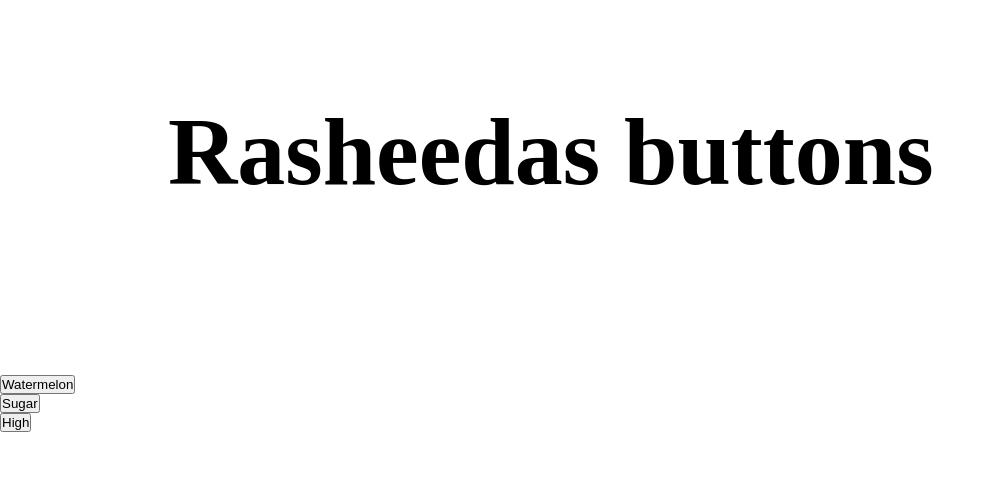
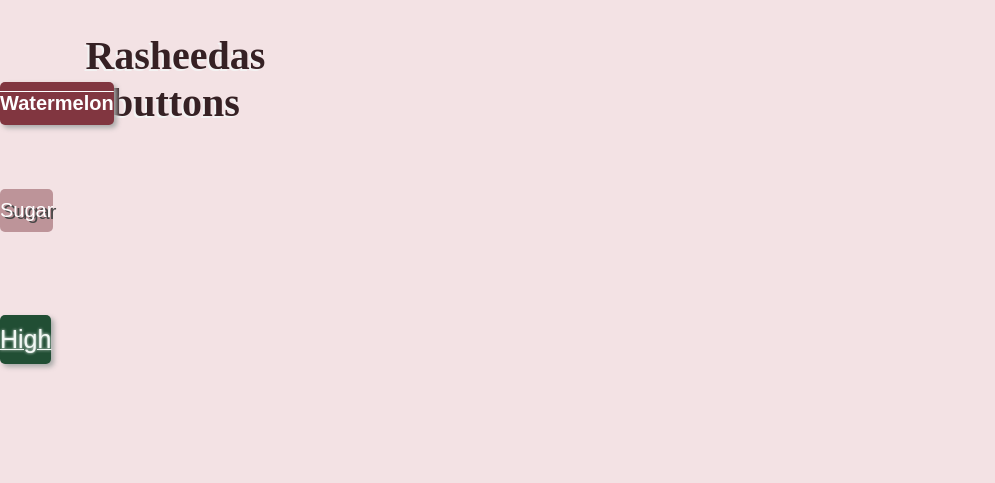
Before and after one commit to rassarg/RASSAR324_FTO2401_GROUPA2_Rasheeda-Sarguro_SDF02, a plain HTML site: page SDF02 CodeSpace Magic Buttons/index.html in a window 1280 px wide. Shown: the whole page, without its empty margins (0-995 px from the left). Drawn offline with Linux system fonts and the light colour scheme; files that its build step writes are made by us from their sources.

Commit message:
correct style.css file

```diff
--- a/SDF02 CodeSpace Magic Buttons/style.css
+++ b/SDF02 CodeSpace Magic Buttons/style.css
@@ -3,12 +3,146 @@
     padding: 0;
     box-sizing: border-box;
 }
-header {
-    font-size: 3rem;
-    margin-top: 1.5rem;
-    margin-right: 2em;
-    margin-bottom: 2em;
-    margin-left: 2em;
-    padding: 1.5em;
+body {
+    background-color: #F3E2E4;
+    font-size: 100%;
+    height: 60vh;
+    display: flex;
+/*I had written my code in VSC as I was learning. Only as I was double-checking the admission requirements, I realised we were supposed to build the pen here*/
+
+/* I struggle with the maths and numbers in general, so the box model idea was very
+challenging for me with the varying dimensions.
+I also still don't fully grasp how to keep different elements structured so that they don't
+change when the width of a screen is changed. But I'm still researching it to getter
+better understanding of it*/
+}
+h1 {
+    margin-left: 20%;
+    margin-top: 10%;
+    margin-right: 10%;
+    text-align: center;
+    height: 50px;
+    color: #362124;
+    font-size: 40px;
+    font-style: grey;
+    text-shadow: -2px 2px #f3f3f3;
+}
+/* I originally had a keyframe implemented for the <h1> element, but I couldn't get it to center properly
+so I've elimiated it entirely*/
+
+/* I grouped my button elements together to make certain elements the same*/
+.button {
+    width: 200px;
+    height: 50px;
+    border-radius: 5px;
+    font-family: sans-serif;
+    text-align: center;
+    display: table;
+    margin-top: 60%;
+}
+/* The button1 bellow I kept as simple as possible to have a base-line in order to build up the challenges on writing CSS code with the other buttons*/
+.button1 {
+    background-color: #813640;
+    border: none;
+    font-size: 20px;
+    font-weight: bolder;
+    border-radius: 5px;
+    padding: 10px 0px;
+    color: white;
+    box-shadow: 3px 3px 5px#a9aaa9;
+    text-decoration: overline;
+    text-decoration-thickness: 5%;
+    text-align: center;
+    font-family: sans-serif;
+}
+   /* I couldn't figure out how to make certain animations work without it affecting all my other codes. This is in particular to margins and everything
+   being moved around unintentionally.
+   So I've commented it out for now, but left it in below
+   so that I can come back to it at a later stage:
+
+    animation-name: bounce;
+    animation-duration: 20s;
+    animation-delay: 0s;
+    animation-iteration-count: infinite;
+    animation-direction: normal;
+    opacity: 50%;
+    border: none;
+}
+@keyframes bounce {
+    from {
+        top: 100px;
+       animation-timing-function: ease-out;
+    }
+    to {
+        top: 90px;
+    }
+}
+
+0% {background-color: #ffffff; color:black;}
+25% {background-color: rgba(4, 87, 47, 0.651); color: #fff;}
+50% {background-color: hsla(0, 100%, 50%, 0.651); color: #fff;}
+100% {background-color: #ffffff; color:#000;}
+50% {background-color: #ff0000a6; color: white;}
+25% {background-color: #04572fa6; color: white;}
+0% {background-color: #ffffff; color: black;}
+*/
+/* button 1 animation*/
+
+.button1:hover {
+    transform: translateY(-5px);
+    font-size: 20px;
+    text-shadow: -3px 2px #3c3c3c;
+}
+/*For button2 I wanted to have a transitional shade between button1 and button2, which I decided to apply to the hover effect, and kept the inactive button harmonous with the 'watermelon' theme*/
+.button2 {
+    margin-bottom: 20%;
+    margin-top: 20%;
+    border: none;
+    border-radius: 5px;
+    padding: 10px 0px;
+    font-size: 20px;
+    color: rgb(254, 254, 254);
+    background-color: #BD9499;
+    text-decoration-thickness: 5%;
+    text-decoration: blink;
+    text-shadow: 3px 2px #464646;
 
 }
+/* button 2 animation*/
+.button2:hover {
+    transform: translateY(-5px);
+    background: linear-gradient(90deg, rgba(129, 54, 64, 0.5), #214E34);
+    color: #ffffff;
+    margin-bottom: 50px;
+    font-size: 25px;
+    box-shadow: 0 5px 8px #787273;
+    text-shadow: 3px 2px #3c3c3c;
+    border: 5px;
+    border-radius: 5px;
+}
+.button3 {
+    margin-top: 20%;
+    border: none;
+    border-radius: 5px;
+    padding: 10px 0px;
+  background-color: #214E34;
+    color: #F2F8F4;
+    margin: 20px auto;
+    font-size: 25px;
+    box-shadow: 3px 3px 5px#a9aaa9;
+    text-decoration: underline;
+    text-decoration-thickness: 5%;
+    text-shadow: 0px 0px 3px rgb(255, 255, 255);
+}
+/* button 3 animation*/
+.button3:hover {
+    background: linear-gradient(90deg, #62A77F, #214E34, #62A77F);
+    transform: translateY(-3px);
+    font-size: 30px;
+    border-radius: 10px;
+    text-transform: uppercase;
+    color: #ffffff;
+    border: 2px; color: rgba(255, 255, 255);
+    border-radius: 2px;
+    padding-bottom: 50px;
+}
```
